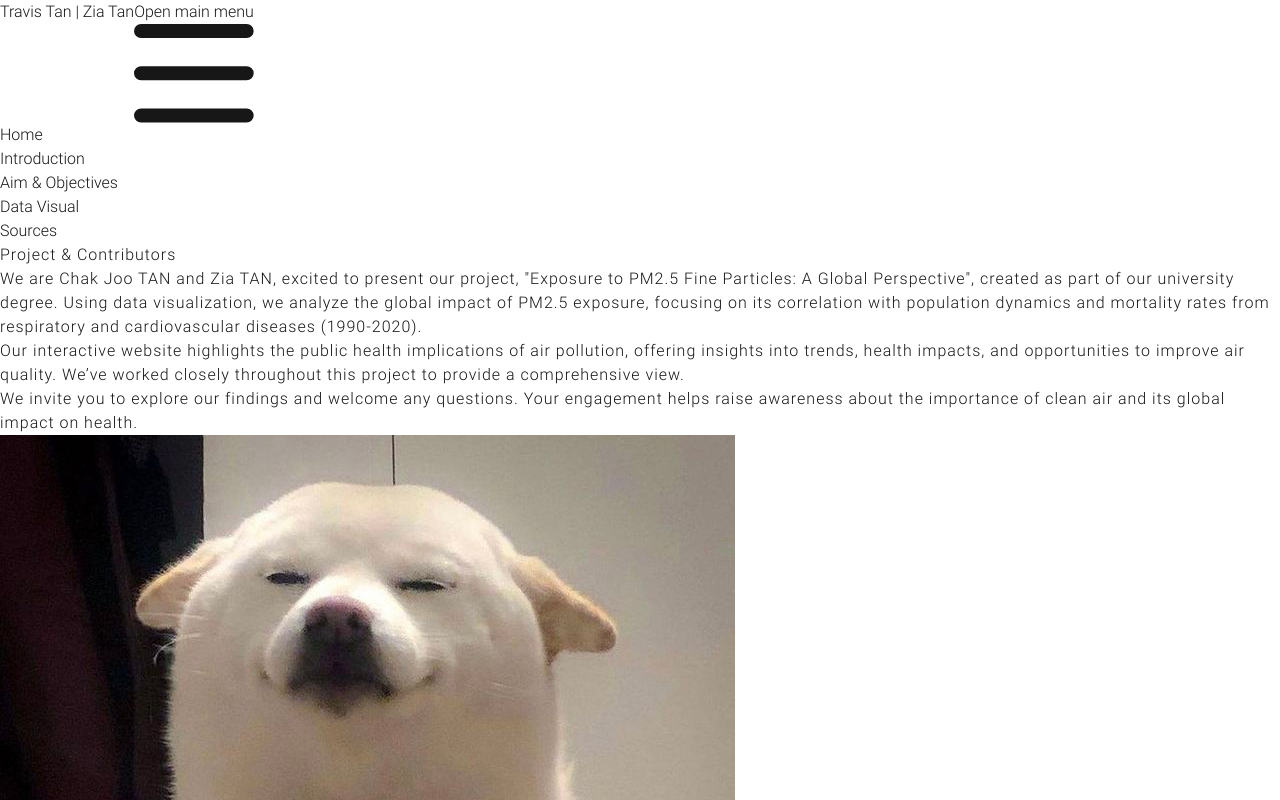
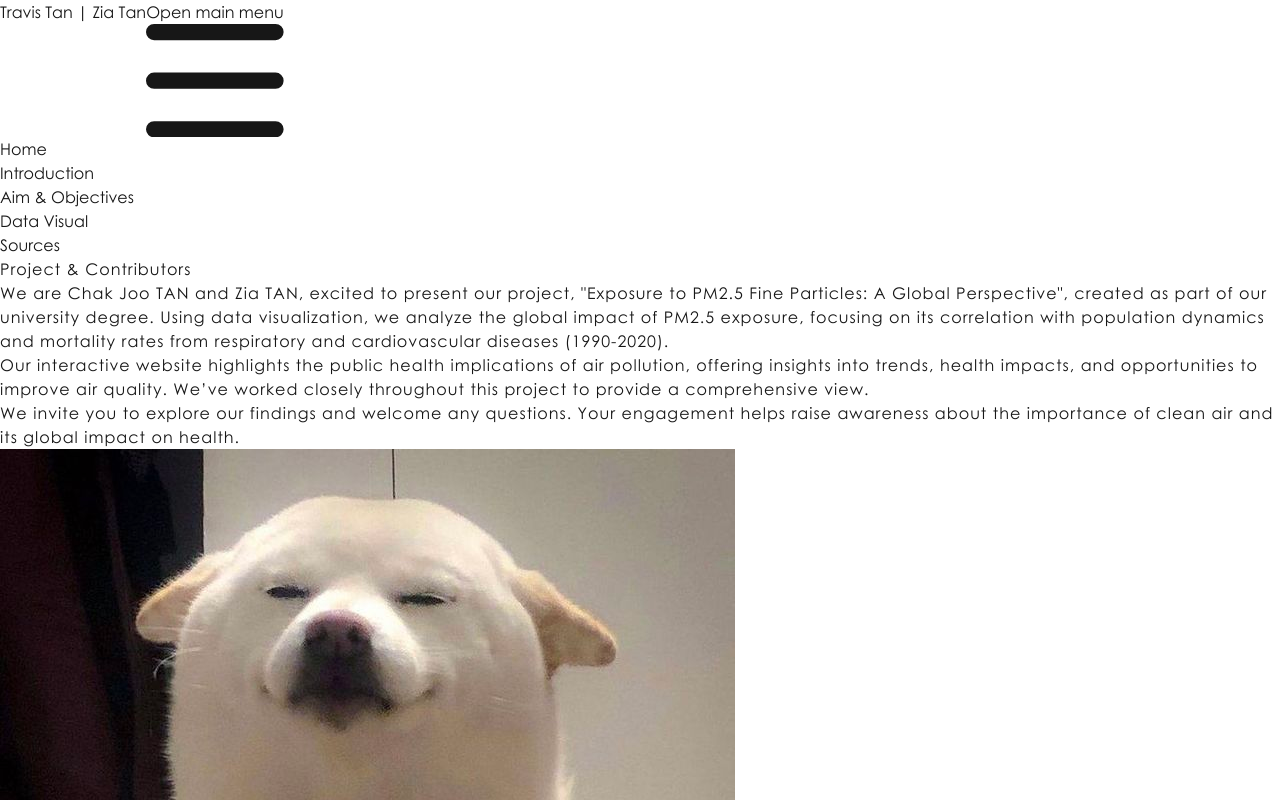
Before and after one commit to ziaa03/COS30045_DataVis-Proj, a Next.js app in the folder cos30045_group_project/: page /about in a window 1280 px wide. Shown: the top 800 px of the page. Built offline with nearby package versions, Linux system fonts and the light colour scheme.

Commit message:
added new font

```diff
--- a/cos30045_group_project/src/app/globals.css
+++ b/cos30045_group_project/src/app/globals.css
@@ -10,6 +10,7 @@
   --font-orbitron: 'Orbitron', sans-serif;
   --font-roboto: 'Roboto', sans-serif;
   --font-copernicus: 'Copernicus', sans-serif;
+  --font-century: 'Century Gothic', sans-serif;
 }
 
 /* Hide vertical scrollbar on diff browsers */
@@ -45,7 +46,7 @@ body {
   background: var(--background);
   /* font-family: Arial, Helvetica, sans-serif; */
   /* font-family: 'Orbitron', sans-serif; */
-  font-family: var(--font-roboto);
+  font-family: var(--font-century);
   margin: 0;
   letter-spacing: 1px;
   line-height: 1.5;
--- a/cos30045_group_project/src/app/layout.js
+++ b/cos30045_group_project/src/app/layout.js
@@ -29,6 +29,12 @@ const copernicus = localFont({
   weight: "100 900",
 });
 
+const century = localFont({
+  src: "../fonts/CenturyGothic.woff",
+  variable: "--font-century",
+  weight: "100 900",
+});
+
 
 export const metadata = {
   title: "A World in Haze: Mapping Global Air Pollution",
@@ -39,7 +45,7 @@ export default function RootLayout({ children }) {
   return (
     <html lang="en">
       <body
-        className={`${geistSans.variable} ${geistMono.variable} ${getOrbitron.variable} ${roboto.variable} ${copernicus.variable} antialiased`}
+        className={`${geistSans.variable} ${geistMono.variable} ${getOrbitron.variable} ${roboto.variable} ${copernicus.variable} ${century.variable} antialiased`}
       >
         {children}
       </body>
```
Also changed, not shown: cos30045_group_project/src/fonts/CenturyGothic.woff (added).
